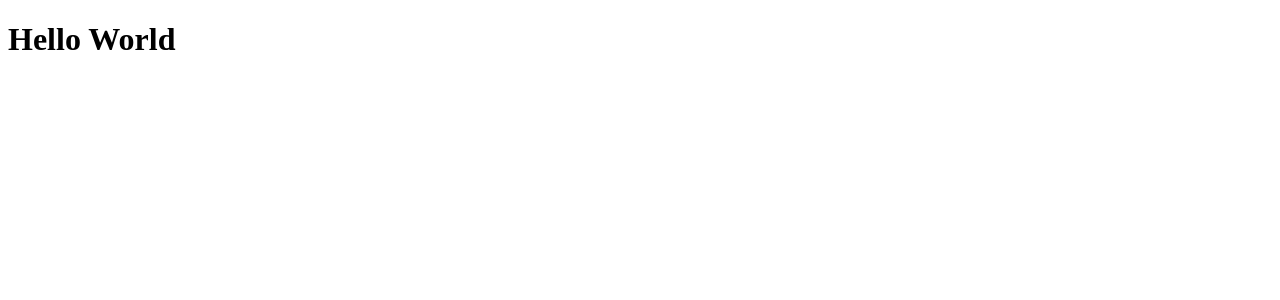
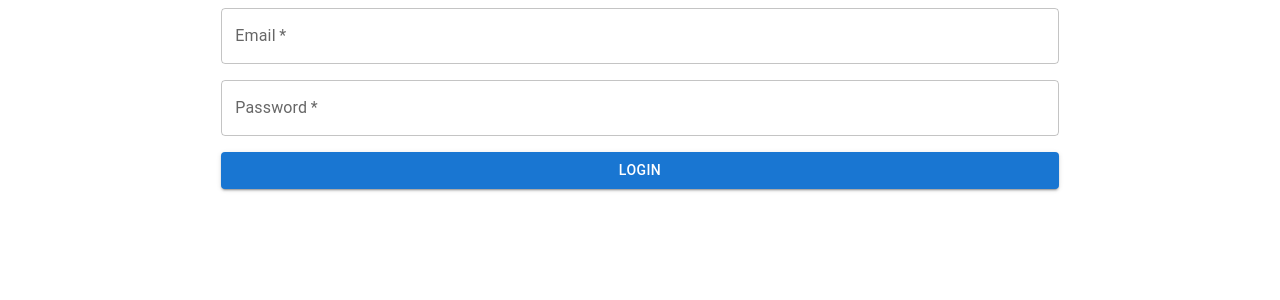
Before and after one commit to Hariharan-SV/To-Do-Frontend, a React app: page / in a window 1280 px wide. Shown: the top 300 px of the page. Built offline with nearby package versions, Linux system fonts and the light colour scheme.

Commit message:
Add login and to-do endpoint

```diff
--- a/index.js
+++ b/index.js
@@ -1,7 +1,16 @@
 import React from "react";
 import ReactDOM from "react-dom";
-import App from "./src/App";
+import LoginPage from "./src/pages/Login";
+import DashboardPage from "./src/pages/Dashboard";
+import Cookies from "universal-cookie"
+
+const cookies = new Cookies();
 
 ReactDOM.render(
-    <App /> , document.getElementById('root')
+    <React.StrictMode>
+        {
+            cookies.get('x-auth-token') ? <DashboardPage /> : <LoginPage />
+        }
+    </React.StrictMode>
+    , document.getElementById('root')
 )
--- /dev/null
+++ b/public/index.css
@@ -0,0 +1,4 @@
+body {
+    padding: 0;
+    margin: 0;
+}
--- a/public/index.html
+++ b/public/index.html
@@ -4,6 +4,7 @@
         <title>To Do App</title>
         <meta charset="UTF-8">
         <meta name="viewport" content="width=device-width, initial-scale=1.0">
+        <style src="index.css"></style>
     </head>
     <body>
         <div id="root"></div>
--- a/src/App.js
+++ b/src/App.js
@@ -1,9 +1,9 @@
 import React from "react";
 
 const App = () => {
-    return (
-        <h1>Hello World</h1>
-    );
+		return (
+		<div></div>
+		);
 }
 
 export default App;
--- /dev/null
+++ b/src/pages/Dashboard.js
@@ -0,0 +1,100 @@
+import { Button, Grid, Typography } from "@mui/material";
+import React, { useEffect, useState } from "react";
+import Cookies from 'universal-cookie';
+
+const DashboardPage = () => {
+	const [userDetails, setUserDetails] = useState(null);
+	const [toDoS, setToDoS] = useState([]);
+	const cookies = new Cookies();
+
+	useEffect(() => {
+		async function loadData() {
+			const usernameFromBackend = await fetch(process.env.REACT_APP_BACKEND_URL + "/get-session", {
+				method: "POST",
+				headers: {
+					Accept: 'application/json',
+					'Content-Type': 'application/json'
+				},
+				body: JSON.stringify({ 'x-auth-token': cookies.get('x-auth-token') }),
+			}).then(response => response.json());
+			setUserDetails(usernameFromBackend);
+			const todosFromBackend = await fetch(process.env.REACT_APP_BACKEND_URL + "/get-todos", {
+				method: "POST",
+				headers: {
+					Accept: 'application/json',
+					'Content-Type': 'application/json'
+				},
+				body: JSON.stringify({ 'x-auth-token': cookies.get('x-auth-token'), 'userDetails': usernameFromBackend }),
+			}).then(response => response.json());
+			setToDoS(todosFromBackend.result);
+		}
+		loadData()
+	}, [])
+	return (
+		<div>
+			<div style={{ display: 'flex', flexDirection: 'row', justifyContent: 'space-between' }}>
+				<h1>{`Hello ${userDetails?.name}`}</h1>
+				<Button variant="contained" onClick={() => {
+					cookies.remove('x-auth-token');
+					window.location.reload();
+				}}>Logout</Button>
+			</div>
+			<Grid container direction="row">
+				<Grid item xs={12} md={4}>
+					<Typography variant="h6">
+						Description
+					</Typography>
+				</Grid>
+				<Grid item xs={12} md={2}>
+					<Typography variant="h6">
+						Start	DateTime
+					</Typography>
+				</Grid>
+				<Grid item xs={12} md={2}>
+					<Typography variant="h6">
+						End DateTime
+					</Typography>
+				</Grid>
+				<Grid item xs={12} md={2}>
+					<Typography variant="h6">
+						Edit
+					</Typography>
+				</Grid>
+				<Grid item xs={12} md={2}>
+					<Typography variant="h6">
+						Delete
+					</Typography>
+				</Grid>
+			</Grid>
+			{
+				toDoS.map((todo,index)=>
+				<Grid container direction="row">
+					<Grid item xs={12} md={4}>
+					<Typography variant="paragraph">
+						{todo.description}
+					</Typography>
+				</Grid>
+				<Grid item xs={12} md={2}>
+					<Typography variant="paragraph">
+						{todo.startDateTime}
+					</Typography>
+				</Grid>
+				<Grid item xs={12} md={2}>
+					<Typography variant="paragraph">
+						{todo.endDateTime}
+					</Typography>
+				</Grid>
+				<Grid item xs={12} md={2}>
+					<Button fullWidth>Edit</Button>
+				</Grid>
+				<Grid item xs={12} md={2}>
+					<Button fullWidth>Delete</Button>
+				</Grid>
+				</Grid>
+				)
+			}
+		</div>
+	);
+}
+
+export default DashboardPage;
--- /dev/null
+++ b/src/pages/Login.js
@@ -0,0 +1,73 @@
+import { Button, Grid, TextField } from "@mui/material";
+import React, { useState } from "react";
+import Cookies from 'universal-cookie';
+
+const LoginPage = () => {
+	const cookies = new Cookies();
+
+	const [inputs, setInputs] = useState({
+		email: '',
+		password: ''
+	});
+
+	const handleInputChange = (e) => {
+		e.persist();
+		setInputs({
+			...inputs,
+			[e.target.name]: e.target.value,
+		});
+	}
+
+	const handleSubmit = async(e) => {
+		if(!inputs.password || !inputs.email) {
+			console.log("Provide All inputs");
+			return;
+		}
+		const response = await fetch(process.env.REACT_APP_BACKEND_URL+"/login", {
+			method: "POST",
+			body: JSON.stringify({
+				'email': inputs.email,
+				'password': inputs.password
+			})
+		}).then(response => response.json());
+		if (response["status"] === "SUCCESS") {
+			cookies.set("x-auth-token", response["token"]);
+			window.location.reload();
+		}
+	}
+
+	return (
+		<Grid container spacing={2} alignItems={"center"} justifyContent={"center"}>
+			<Grid item xs={12} md={8}>
+				<TextField
+					label="Email"
+					required
+					value={inputs.username}
+					onChange={handleInputChange}
+					name="email"
+					fullWidth
+				/>
+			</Grid>
+			<Grid item xs={12} md={8}>
+				<TextField
+					label="Password"
+					required
+					value={inputs.password}
+					onChange={handleInputChange}
+					name="password"
+					type="password"
+					fullWidth
+				/>
+			</Grid>
+			<Grid item xs={12} md={8}>
+				<Button
+					variant="contained"
+					fullWidth
+					onClick={handleSubmit}
+				>Login</Button>
+			</Grid>
+		</Grid>
+	);
+}
+
+export default LoginPage;
--- a/webpack.config.js
+++ b/webpack.config.js
@@ -1,8 +1,14 @@
 const path = require("path");
+const webpack = require('webpack');
+const dotenv = require('dotenv').config({ path: __dirname + '/.env' });
 
 module.exports = {
   mode: "development",
   entry: "./index.js",
+  plugins: [
+    new webpack.DefinePlugin({
+      'process.env': JSON.stringify(dotenv.parsed)})
+  ],
   output: {
     path: path.resolve(__dirname, "./public"),
     filename: "main.js",
```
Also changed, not shown: package.json (+8 -2 lines), src/helpers/login.js (added, +7 -0 lines), 2 other files (tests, documents, lock files or other folders).
